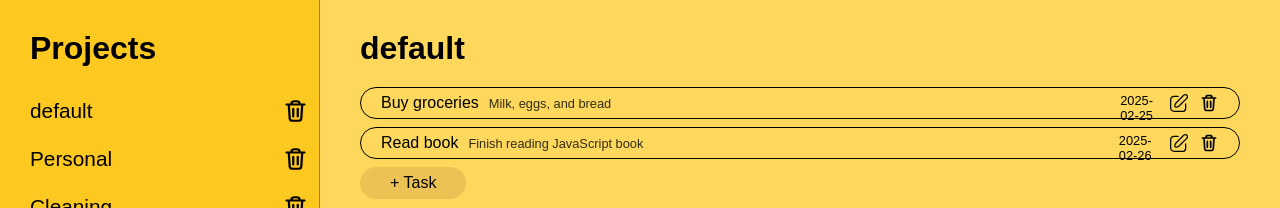
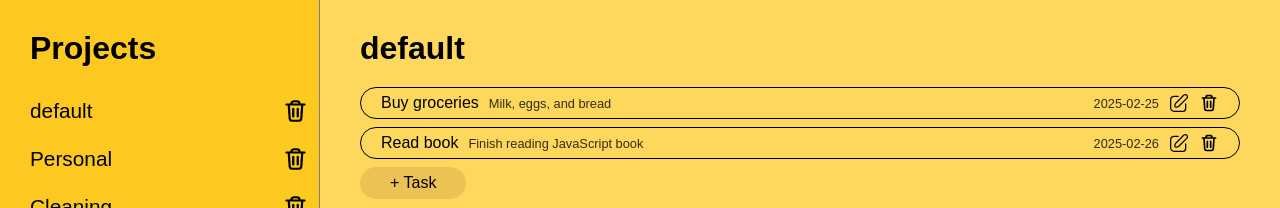
Before and after one commit to zwhahn/Todo_List, a website built with webpack: page src/template.html in a window 1280 px wide. Shown: the top 208 px of the page. Built offline with nearby package versions, Linux system fonts and the light colour scheme.

Commit message:
centered task-date

```diff
--- a/src/styles.css
+++ b/src/styles.css
@@ -116,8 +116,14 @@ h1 {
 }
 
 .task-date {
+    display: flex;
+    align-items: center;
     font-size: 0.8em;
-    margin-top: 5px;
+    width: auto;
+    /* background-color: red; */
+    white-space: nowrap;
+    padding-right: 10px;
+    color: rgba(0, 0, 0, 0.8);
 }
 
 .project-title {
```
